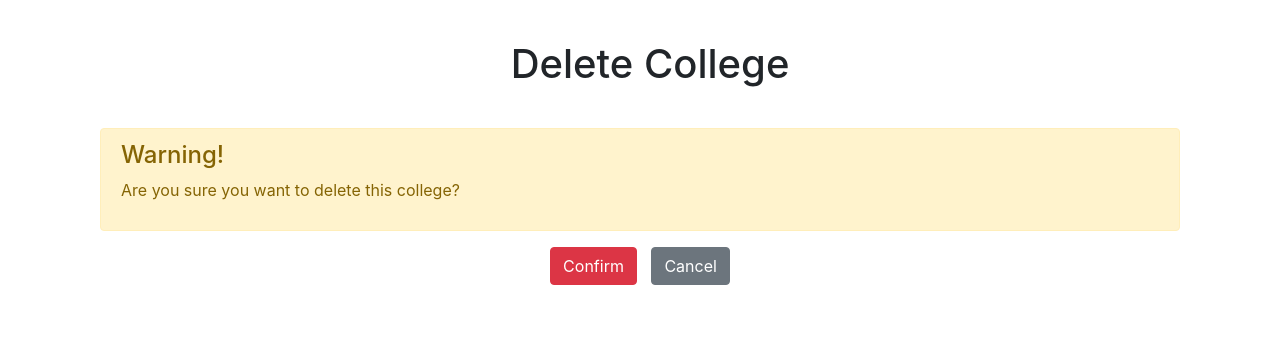
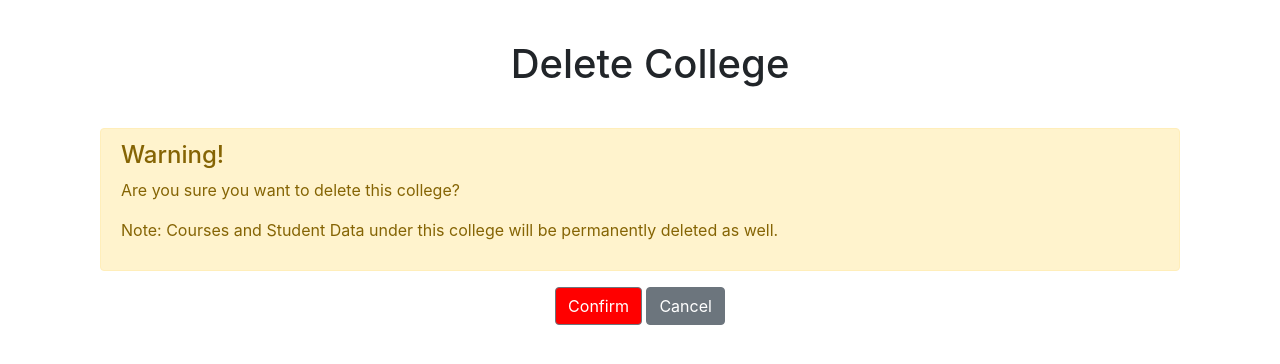
Before and after one commit to nancymsay/ccc181ssis, a Flask app: page /college/warning in a window 1280 px wide. Shown: the part 56-420 px from the top of the page. Run offline with Flask 3, Linux system fonts and the light colour scheme; some libraries are stand-ins or nearby versions.

Commit message:
Add delete functionality for all items

```diff
--- a/app/models/college.py
+++ b/app/models/college.py
@@ -32,11 +32,11 @@ class College(object):
         return result
 
     @classmethod
-    def delete(cls, id):
+    def delete(cls, collegeCode):
         try:
             cursor = mysql.connection.cursor()
-            sql = f"DELETE FROM college WHERE id = {id}"
-            cursor.execute(sql)
+            sql = "DELETE FROM college WHERE collegeCode = %s"
+            cursor.execute(sql, (collegeCode,))
             mysql.connection.commit()
             return True
         except:
--- a/app/models/course.py
+++ b/app/models/course.py
@@ -27,11 +27,11 @@ class Course(object):
         return result
 
     @classmethod
-    def delete(cls, id):
+    def delete(cls, courseCode):
         try:
             cursor = mysql.connection.cursor()
-            sql = f"DELETE FROM course WHERE id = {id}"
-            cursor.execute(sql)
+            sql = "DELETE FROM course WHERE courseCode = %s"
+            cursor.execute(sql, (courseCode,))
             mysql.connection.commit()
             return True
         except:
--- a/app/templates/college.html
+++ b/app/templates/college.html
@@ -39,12 +39,12 @@
                             <td style="text-align: center;">{{ college.collegeCode }}</td>
                             <td style="text-align: center;">{{ college.collegeName }}</td>
                             <td>
-                                <form action="/college/update" method="get" style="display: inline;">
+                                <form action="{{ url_for('college.update')}}" method="get" style="display: inline;">
                                     <input type="hidden" name="collegeCode" value="{{ college.collegeCode }}">
                                     <input type="hidden" name="collegeName" value="{{ college.collegeName }}">
                                     <button class="btn btn-warning btn-sm" type="submit">Edit</button>
                                 </form>
-                                <a href="{{ url_for('college.delete') }}" class="btn btn-sm" style="background-color: red; color: white;">Delete</a>
+                                <a href="{{ url_for('college.warning') }}?collegeCode={{college.collegeCode}}" class="btn btn-sm" style="background-color: red; color: white;">Delete</a>
                             </td>
                         </tr>
                         {% endfor %}
--- a/app/templates/course.html
+++ b/app/templates/course.html
@@ -47,7 +47,7 @@
                                         <input type="hidden" name="collegeCode" value="{{ course.collegeCode }}">
                                         <button class="btn btn-warning btn-sm" type="submit">Edit</button>
                                     </form>
-                                    <a href="{{ url_for('course.delete') }}" class="btn btn-sm" style="background-color: red; color: white;">Delete</a>
+                                    <a href="{{ url_for('course.warning') }}?courseCode={{course.courseCode}}" class="btn btn-sm" style="background-color: red; color: white;">Delete</a>
                                 </td>
                             </tr>
                         {% endfor %}
--- a/app/templates/delete_college.html
+++ b/app/templates/delete_college.html
@@ -13,11 +13,16 @@
             <div class="alert alert-warning" role="alert">
                 <h4 class="alert-heading">Warning!</h4>
                 <p>Are you sure you want to delete this college?</p>
+                <p>Note: Courses and Student Data under this college will be permanently deleted as well.</p>
             </div>
 
             <div class="form-group text-center">
-                <button type="submit" class="btn btn-danger mb-2" style="margin-right: 10px;">Confirm</button>
+                <form action="{{ url_for('college.delete') }}" method="POST">
+                    <input type="hidden" name="csrf_token" value="{{ csrf_token() }}">
+                    <input type="hidden" name="collegeCode" value="{{ collegeCode }}">
+                <button type="submit" class="btn btn-secondary mb-2" style="background-color: red; color: white;">Confirm</button>
                 <a href="{{ url_for('college.index') }}" class="btn btn-secondary mb-2">Cancel</a>
+                </form>
             </div>
         </div>
     </div>
--- a/app/templates/delete_course.html
+++ b/app/templates/delete_course.html
@@ -16,8 +16,12 @@
             </div>
 
             <div class="form-group text-center">
-                <button type="submit" class="btn btn-danger mb-2" style="margin-right: 10px;">Confirm</button>
+                <form action="{{ url_for('course.delete') }}" method="POST">
+                    <input type="hidden" name="csrf_token" value="{{ csrf_token() }}">
+                    <input type="hidden" name="courseCode" value="{{ courseCode }}">
+                <button type="submit" class="btn btn-secondary mb-2" style="background-color: red; color: white;">Confirm</button>
                 <a href="{{ url_for('course.index') }}" class="btn btn-secondary mb-2">Cancel</a>
+               </form>
             </div>
         </div>
     </div>
--- a/app/templates/delete_student.html
+++ b/app/templates/delete_student.html
@@ -19,9 +19,9 @@
                 <form action="{{ url_for('student.delete') }}" method="POST">
                     <input type="hidden" name="csrf_token" value="{{ csrf_token() }}">
                     <input type="hidden" name="studentID" value="{{ studentID }}">
-                <button type="submit" class="btn btn-warning mb-2" style="margin-right: 10px;">Confirm</button>
+                <button type="submit" class="btn btn-secondary mb-2" style="background-color: red; color: white;">Confirm</button>
+                <a href="{{ url_for('student.index') }}" class="btn btn-secondary mb-2">Cancel</a>
                 </form>
-                <a href="{{ url_for('student.index') }}" class="btn btn-secondary mb-2">Cancel</a>
             </div>
         </div>
     </div>
```
